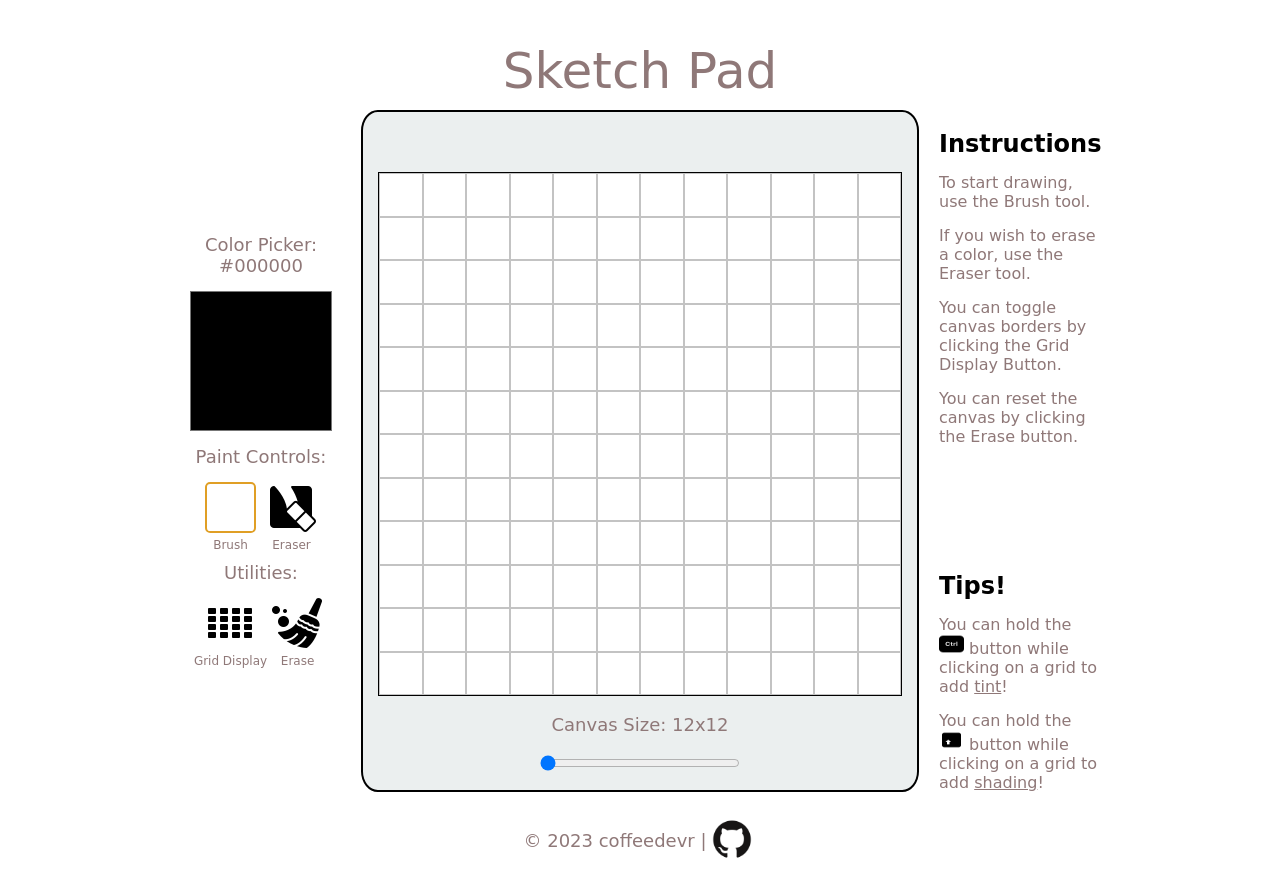
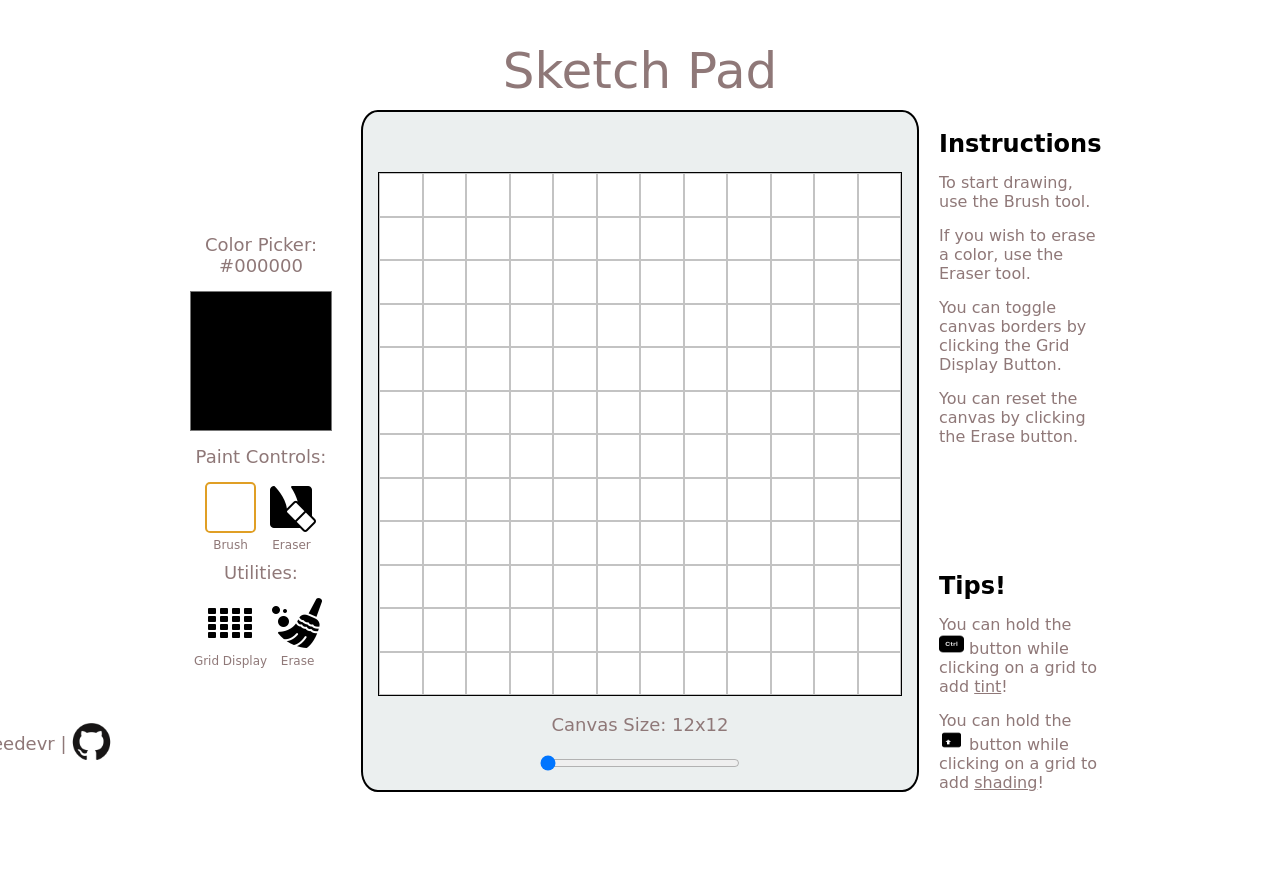
Before and after one commit to coffeedevr/sketch-pad, a plain HTML site: page index.html in a window 1280 px wide. After the commit the page ends 802 px from the top, so only its background shows below. Drawn offline with Linux system fonts and the light colour scheme; a web font is replaced by a local one.

Commit message:
Fix footer position & remove console.log(event.type)

```diff
--- a/script.js
+++ b/script.js
@@ -112,7 +112,6 @@ function changeColor(event) {
     const id = "#" + event.target.id;
     const targetBox = document.querySelector(id).style;
     const targetColor = document.getElementById(event.target.id).style.backgroundColor;
-    console.log(event.type);
     if (paintmode == true) {
         if (event.type == 'mousedown') {
             if (event.ctrlKey) { // add tint
--- a/style.css
+++ b/style.css
@@ -175,7 +175,9 @@ p {
     display: flex;
     justify-content: center;
     align-items: center;
+    position: absolute;
     bottom: 0;
+    transform: translate(-50%, -50%);
 }
 
 .tipscontainer img {
```
